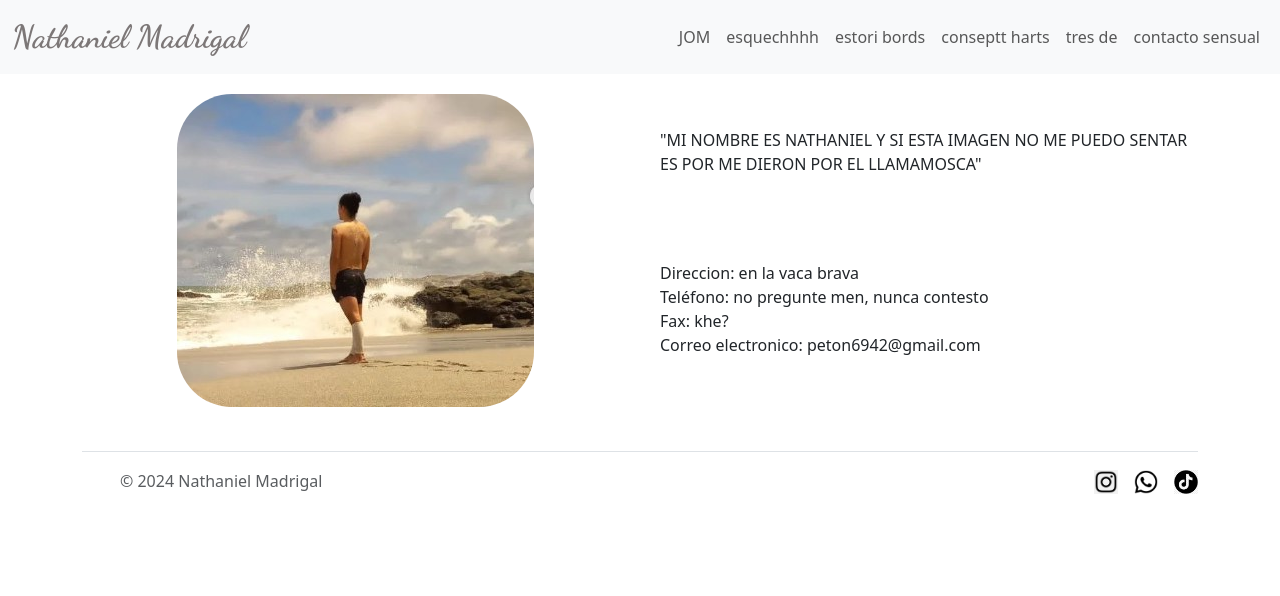
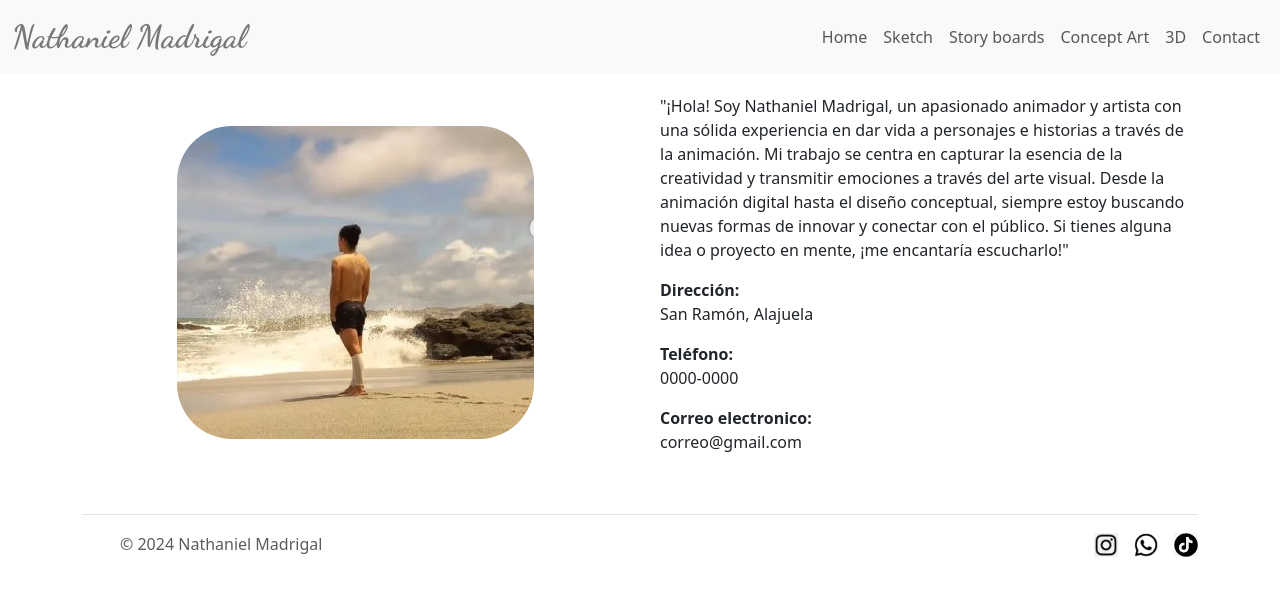
Before and after one commit to AndresCRSR/PaginaNata, a website: page contacto.html in a window 1280 px wide. Drawn offline with nearby package versions, Linux system fonts and the light colour scheme.

Commit message:
corrrecciones

```diff
--- a/contacto.html
+++ b/contacto.html
@@ -33,16 +33,16 @@
             </div>
             <div class="col-lg-6 col-md-6 div-derecha">
                 <p>
-                    "MI NOMBRE ES NATHANIEL Y SI ESTA IMAGEN NO ME PUEDO SENTAR ES POR ME DIERON POR EL LLAMAMOSCA"
+                    "¡Hola! Soy Nathaniel Madrigal, un apasionado animador y artista con una sólida experiencia en dar vida a personajes e historias a través de la animación. Mi trabajo se centra en capturar la esencia de la creatividad y transmitir emociones a través del arte visual.
+                    Desde la animación digital hasta el diseño conceptual, siempre estoy buscando nuevas formas de innovar y conectar con el público. Si tienes alguna idea o proyecto en mente, ¡me encantaría escucharlo!"
                 </p>
 
 
-                <p>
-                    Direccion: en la vaca brava <br>
-                    Teléfono: no pregunte men, nunca contesto <br>
-                    Fax: khe?<br>
-                    Correo electronico: peton6942@gmail.com
-                </p>
+
+                     <b> Dirección:</b> <p>San Ramón, Alajuela</p>
+                    <b>Teléfono:</b>  <p>0000-0000</p>
+                    <b>Correo electronico:</b> <p>correo@gmail.com</p>
+
 
 
             </div>
--- a/css/style.css
+++ b/css/style.css
@@ -52,16 +52,20 @@
     position: relative;
     overflow: hidden;
     border-radius: 25px;
+    max-width: 400px;
+    max-height: 300px;
 }
 
 .gallery-item img {
     width: 100%; /* Asegura que las imágenes sean responsivas */
     height: auto; /* Mantiene la relación de aspecto */
     transition: transform 0.3s; /* Transición para el zoom */
+    max-width: 400px;
+    max-height: 300px;
 }
 
 .gallery-item:hover img {
-    transform: scale(1.05); /* Efecto de zoom al pasar el mouse */
+    transform: scale(1.15); /* Efecto de zoom al pasar el mouse */
 }
 
 /* Estilo para la imagen a pantalla completa */
@@ -77,4 +81,5 @@
     display: none; /* Oculta por defecto */
     z-index: 9999; /* Asegura que esté encima de otros elementos */
     background-color: rgba(0, 0, 0, 0.8); /* Fondo oscuro semitransparente */
+
 }
--- a/header.html
+++ b/header.html
@@ -20,22 +20,22 @@
             <div class="collapse navbar-collapse" id="navbarNav">
                 <ul class="navbar-nav ms-auto">
                     <li class="nav-item">
-                        <a class="nav-link" href="index.html">JOM</a>
+                        <a class="nav-link" href="index.html">Home</a>
                     </li>
                     <li class="nav-item">
-                        <a class="nav-link" href="#">esquechhhh</a>
+                        <a class="nav-link" href="#">Sketch</a>
                     </li>
                     <li class="nav-item">
-                        <a class="nav-link" href="#">estori bords</a>
+                        <a class="nav-link" href="#">Story boards</a>
                     </li>
                     <li class="nav-item">
-                        <a class="nav-link" href="#">conseptt harts</a>
+                        <a class="nav-link" href="#">Concept Art</a>
                     </li>
                     <li class="nav-item">
-                        <a class="nav-link" href="3d.html">tres de</a>
+                        <a class="nav-link" href="3d.html">3D</a>
                     </li>
                     <li class="nav-item">
-                        <a class="nav-link" href="contacto.html">contacto sensual</a>
+                        <a class="nav-link" href="contacto.html">Contact</a>
                     </li>
                 </ul>
             </div>
```
Also changed, not shown: 3d.html (+1 -1 lines).
